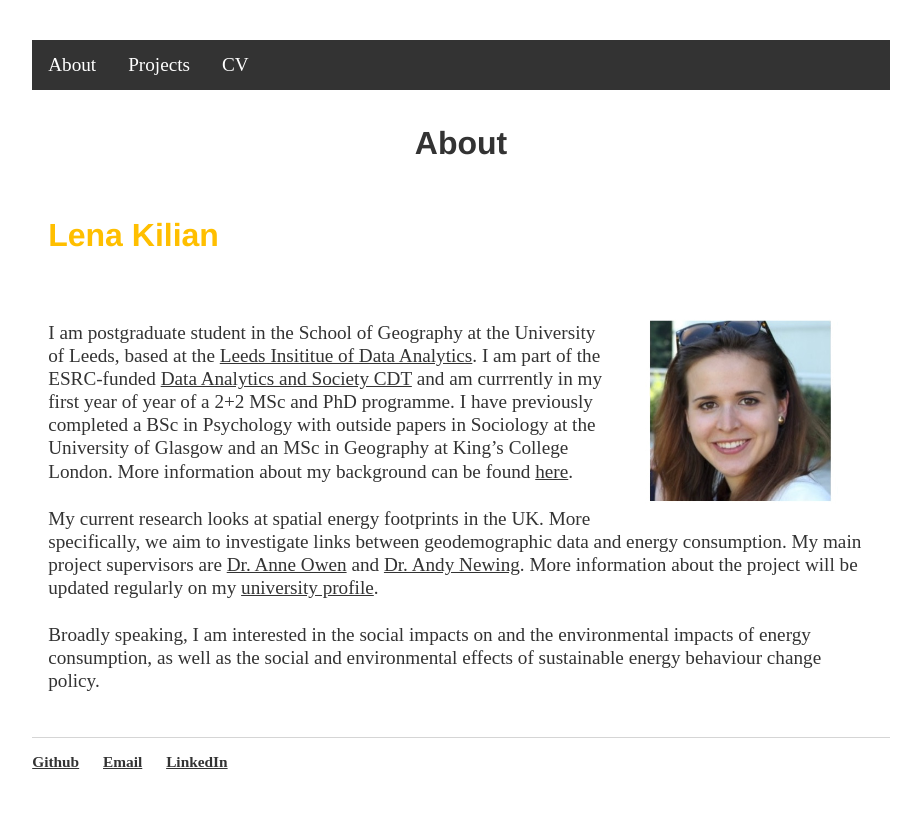
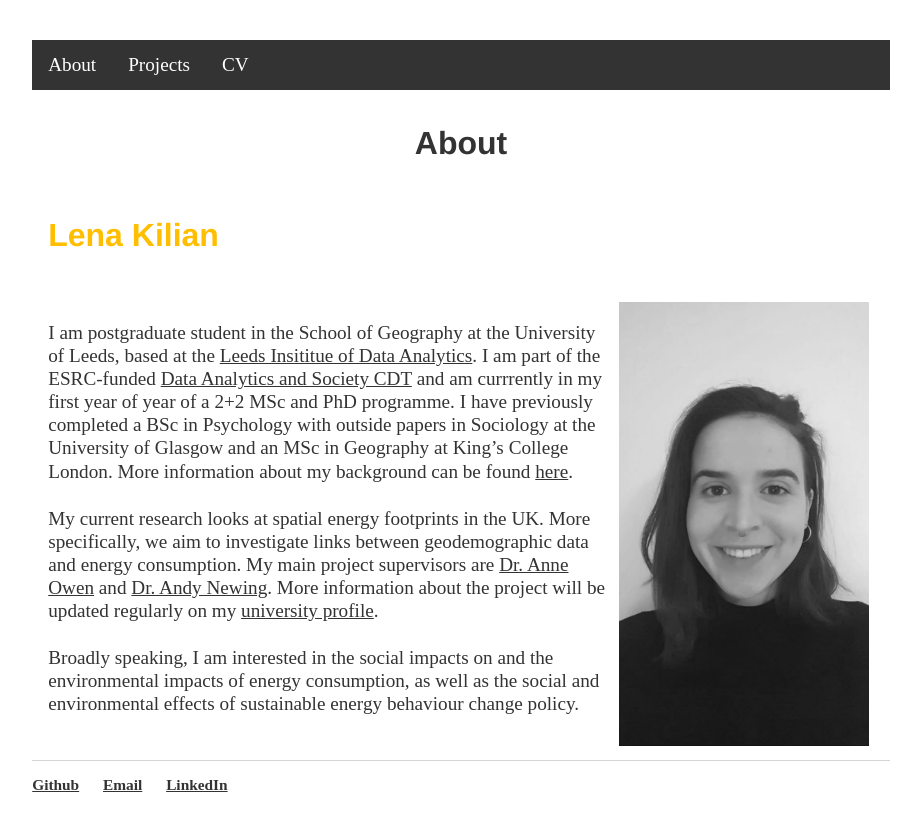
Before and after one commit to lena-kilian/lena-kilian.github.io, a Jekyll site: the page built from index.md, in a window 1280 px wide. Shown: the top 831 px of the page, without its empty margins (179-1100 px from the left). Built offline with Jekyll 4.4.1, drawn with Linux system fonts in a browser that asks for light colours; our own code applies the rules of GitHub Pages for plain Markdown files.

Commit message:
Update index.md

```diff
--- a/index.md
+++ b/index.md
@@ -1,7 +1,7 @@
 # About
 
 ## Lena Kilian
-<img style="padding: 5px;" src="Photo.png" align="right" width="250"/>
+<img style="padding: 5px;" src="Photo_BW.png" align="right" width="250"/>
 
 I am postgraduate student in the School of Geography at the University of Leeds, based at the [Leeds Insititue of Data Analytics](https://lida.leeds.ac.uk/). I am part of the ESRC-funded [Data Analytics and Society CDT](https://datacdt.org/) and am currrently in my first year of year of a 2+2 MSc and PhD programme. I have previously completed a BSc in Psychology with outside papers in Sociology at the University of Glasgow and an MSc in Geography at King's College London. More information about my background can be found [here](https://lena-kilian.github.io/cv/).
 
```
